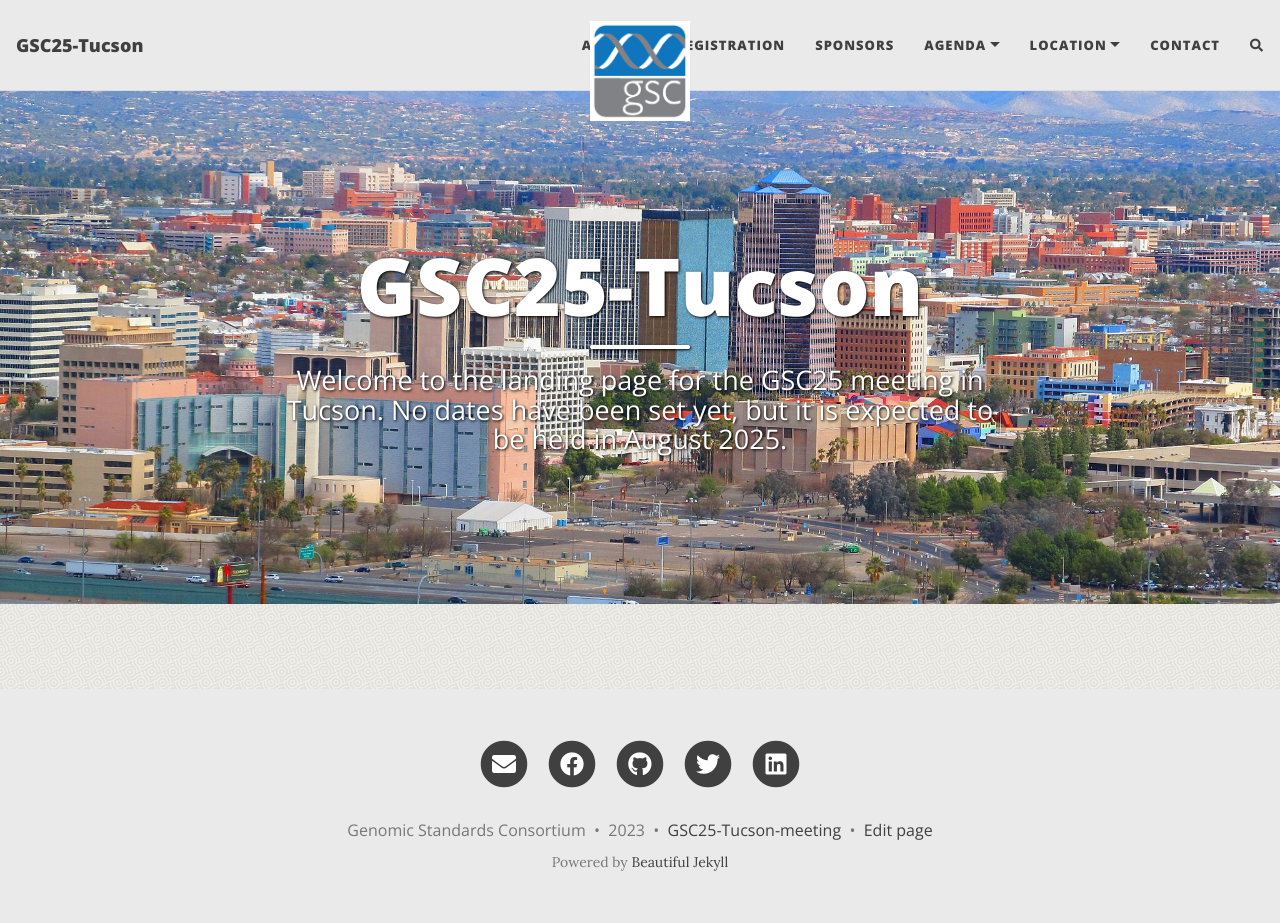
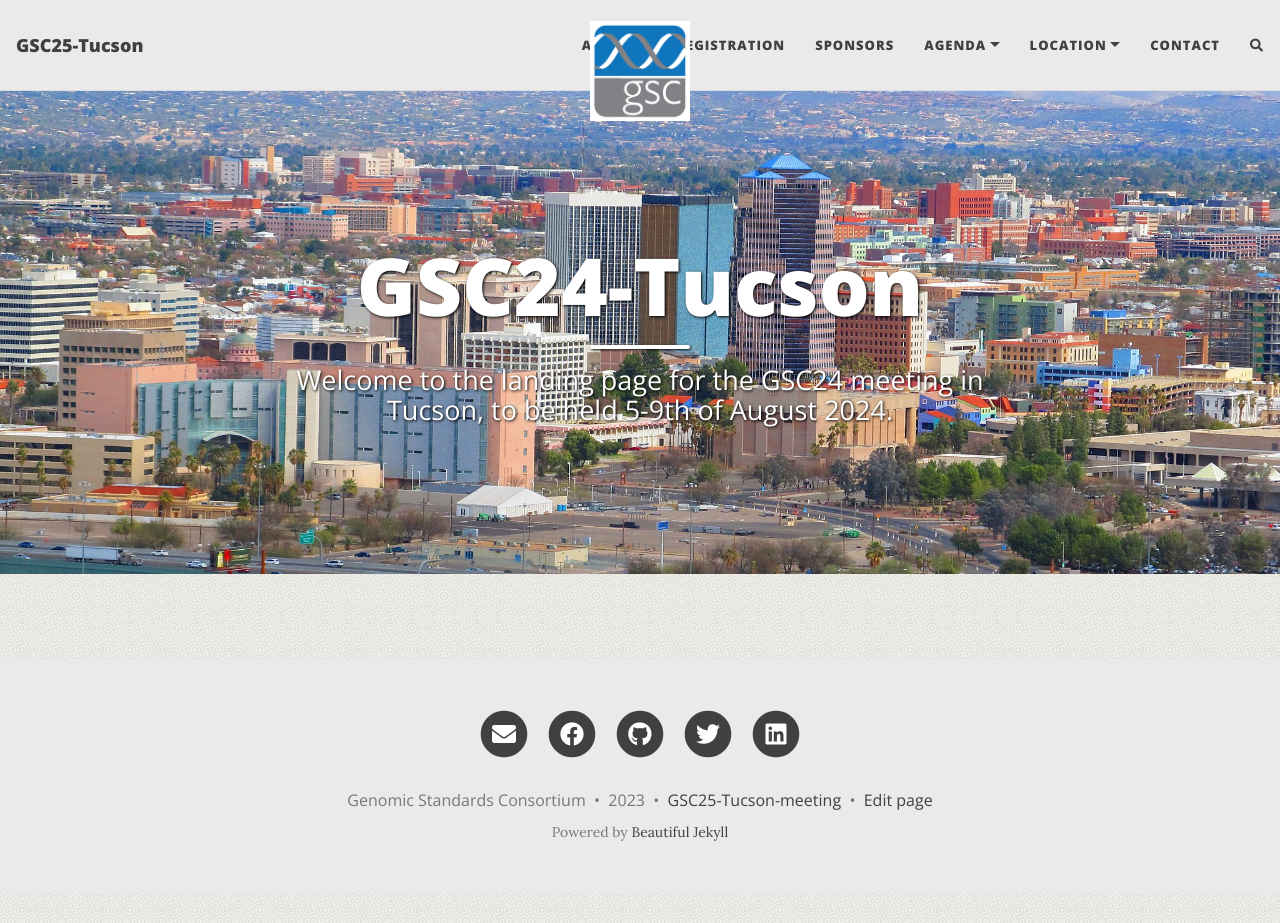
Before and after one commit to GenomicsStandardsConsortium/GSC24-Tucson, a Jekyll site: the page built from index.html, in a window 1280 px wide and 923 px high. Built offline with Jekyll 4.4.1, drawn with Linux system fonts in a browser that asks for light colours; nearby versions of some CDN libraries; the list of posts is cut into pages by our own code; comment, search, counter and statistics services are not loaded.

Commit message:
Update index.html
revert to 2024 dates for tuscon meeting

```diff
--- a/index.html
+++ b/index.html
@@ -1,7 +1,7 @@
 ---
 layout: page
-title: GSC25-Tucson
-subtitle: Welcome to the landing page for the GSC25 meeting in Tucson. No dates have been set yet, but it is expected to be held in August 2025.
+title: GSC24-Tucson
+subtitle: Welcome to the landing page for the GSC24 meeting in Tucson, to be held 5-9th of August 2024.
 cover-img: /assets/img/View_of_Tucson_from_Sentinel_Peak_2.jpg
 share-img: /assets/img/gsc_logo_sml.png
 ---
```
